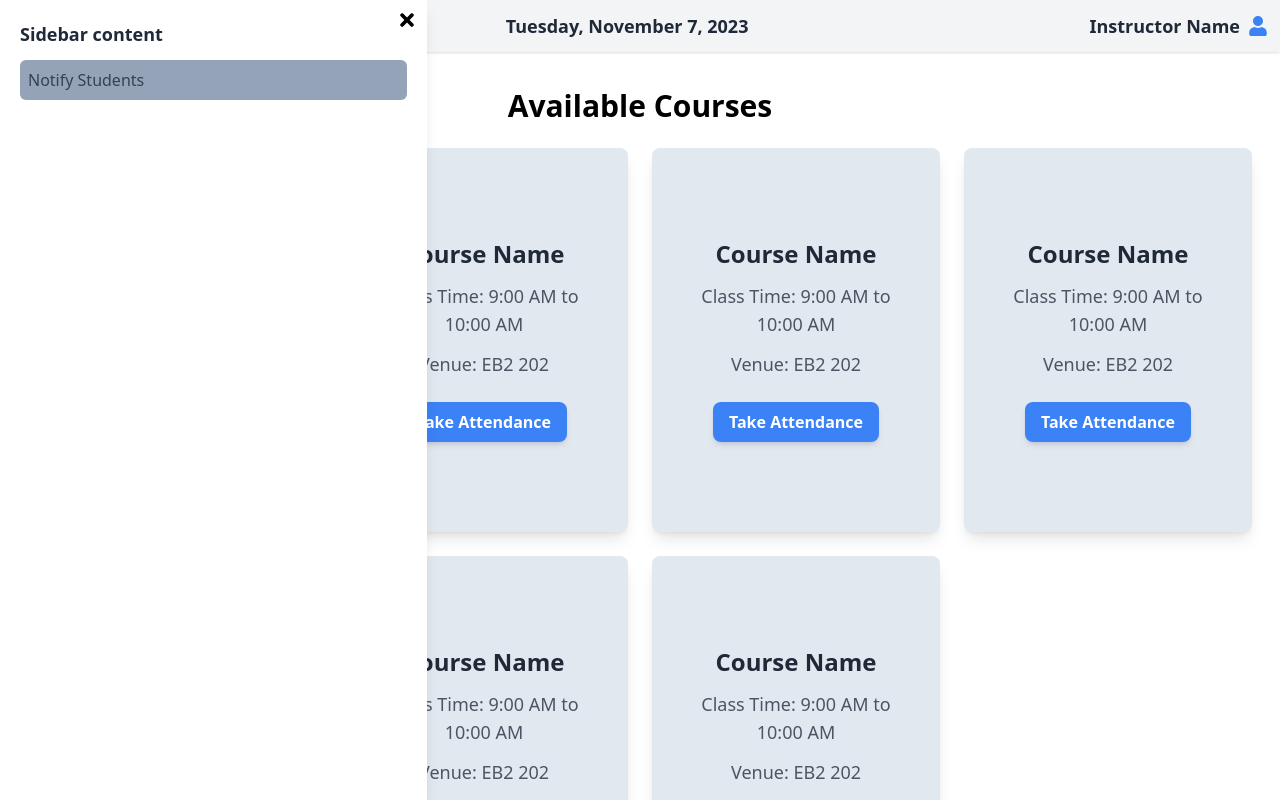
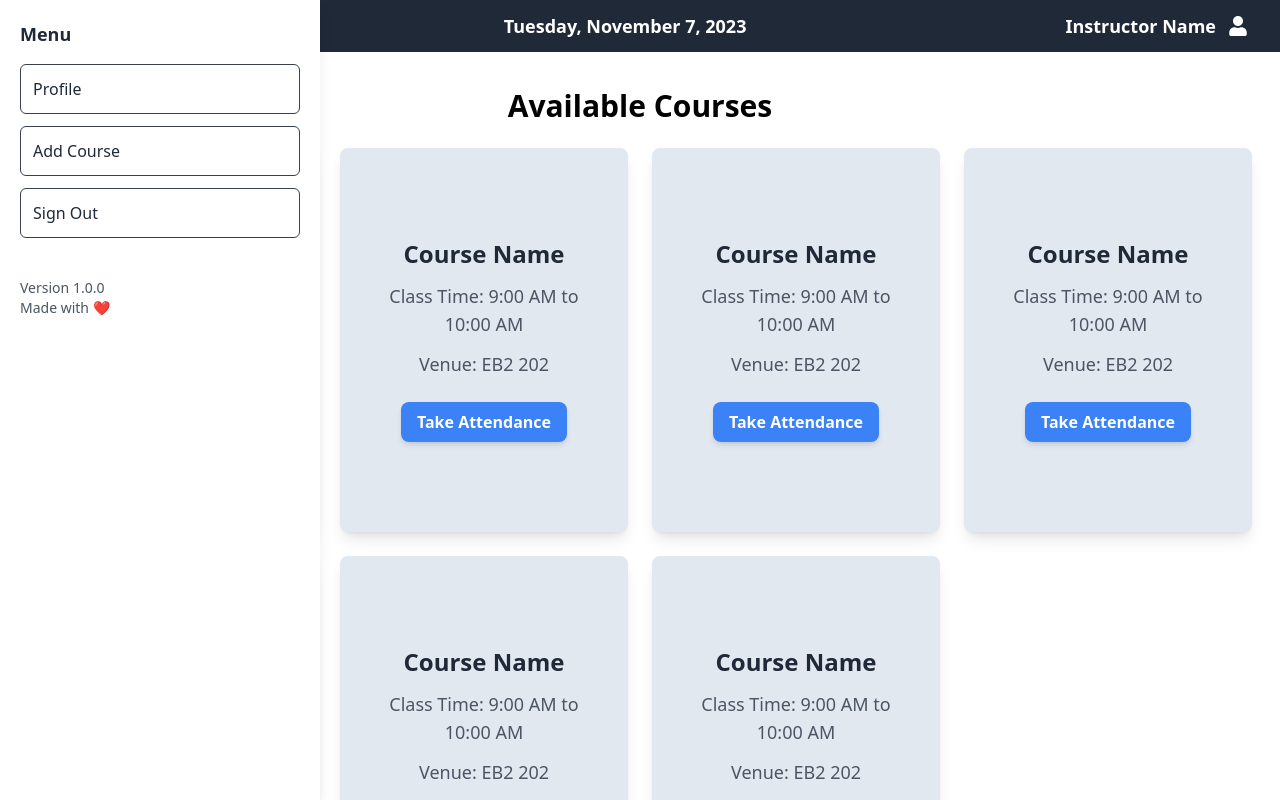
Before and after one commit to Rohan-Sharma03/MarkMe-Instructor, a React (Create React App) app: page / in a window 1280 px wide. Both pictures are taken after a click on the button 22 px from the left and 26 px from the top of the page. Shown: the top 800 px of the page. Built offline with nearby package versions, Linux system fonts and the light colour scheme.

Commit message:
Desgin updated

```diff
--- a/src/Components/NavigationBar.tsx
+++ b/src/Components/NavigationBar.tsx
@@ -1,5 +1,5 @@
 import React, { useState, useEffect, useRef } from "react";
-import { FaBars, FaTimes, FaUser } from "react-icons/fa"; // Import the icons
+import { FaBars, FaTimes, FaUser } from "react-icons/fa";
 import { useNavigate } from "react-router-dom";
 
 export default function NavigationBar() {
@@ -7,16 +7,20 @@ export default function NavigationBar() {
   const sidebarRef = useRef<HTMLDivElement>(null);
 
   const navigate = useNavigate();
-  // const location = useLocation();
 
   const handleClickProfile = () => {
     navigate("/profile");
-    setShowSidebar(false); // Close sidebar on profile click
+    setShowSidebar(false);
   };
 
-  const handleClickNotifier = () => {
-    navigate("/notifier");
-    setShowSidebar(false); // Close sidebar on notifier click
+  const handleClickAddCourse = () => {
+    navigate("/addCourse");
+    setShowSidebar(false);
+  };
+
+  const handleClickSignOut = () => {
+    navigate("signIn");
+    setShowSidebar(false);
   };
 
   const toggleSidebar = () => {
@@ -40,7 +44,7 @@ export default function NavigationBar() {
   }, []);
 
   useEffect(() => {
-    setShowSidebar(false); // Close sidebar on page navigation
+    setShowSidebar(false);
   }, [navigate]);
 
   const getCurrentDate = () => {
@@ -58,7 +62,8 @@ export default function NavigationBar() {
   const currentDate = getCurrentDate();
 
   return (
-    <div className="fixed top-0 left-0 w-full z-50  flex items-center justify-between p-3 bg-gray-100 shadow">
+    <div className="fixed top-0 left-0 w-full z-50 bg-gray-800 text-white">
+      <div className="flex items-center justify-between p-3 md:px-8">
         <div className="flex items-center space-x-3">
           <button
             style={{ background: "none", border: "none", outline: "none" }}
@@ -66,47 +71,47 @@ export default function NavigationBar() {
           >
             {showSidebar ? <FaTimes size={20} /> : <FaBars size={20} />}
           </button>
-        <div className="text-lg font-semibold text-gray-800">Course Name</div>
+          <div className="text-lg font-semibold">Course Name</div>
         </div>
-      <div className="hidden md:block text-lg font-semibold text-gray-800">
+        <div className="hidden md:block text-lg font-semibold">
           {currentDate}
         </div>
-      <div className="flex items-center">
-        <div className="text-lg font-semibold text-gray-800">
-          Instructor Name
-        </div>
+        <div className="flex items-center space-x-3">
+          <div className="text-lg font-semibold">Instructor Name</div>
           <FaUser
             size={20}
             onClick={handleClickProfile}
-          className="ml-2 text-blue-500 cursor-pointer"
+            className="cursor-pointer"
           />
+        </div>
       </div>
 
       {showSidebar && (
         <div
           ref={sidebarRef}
-          className="fixed top-0 left-0 h-screen w-1/3 bg-white z-50 shadow-lg"
-          style={{ transition: "0.5s" }}
+          className="fixed top-0 left-0 h-screen w-1/4 bg-white text-gray-800 shadow-lg overflow-y-auto"
         >
-          <button
-            style={{
-              background: "none",
-              border: "none",
-              float: "right",
-              padding: "10px",
-              outline: "none",
-            }}
-            onClick={toggleSidebar}
-          >
-            <FaTimes size={20} />
-          </button>
           <div className="p-5">
-            <p className="text-lg font-bold text-gray-800">Sidebar content</p>
-            <div onClick={handleClickNotifier}>
-              <p className="mt-3 text-gray-700 bg-slate-400 p-2 rounded-md cursor-pointer">
-                Notify Students
+            <p className="text-lg font-bold mb-4">Menu</p>
+            <div onClick={handleClickProfile}>
+              <p className="mt-3 p-3 border border-gray-700 rounded-md cursor-pointer hover:bg-gray-200 transition duration-300">
+                Profile
               </p>
             </div>
+            <div onClick={handleClickAddCourse}>
+              <p className="mt-3 p-3 border border-gray-700 rounded-md cursor-pointer hover:bg-gray-200 transition duration-300">
+                Add Course
+              </p>
+            </div>
+            <div onClick={handleClickSignOut}>
+              <p className="mt-3 p-3 border border-gray-700 rounded-md cursor-pointer hover:bg-gray-200 transition duration-300">
+                Sign Out
+              </p>
+            </div>
+          </div>
+          <div className="p-5 text-sm text-gray-600">
+            <p>Version 1.0.0</p>
+            <p>Made with ❤️</p>
           </div>
         </div>
       )}
```
Lines whose indentation alone changed are shown as unchanged.
